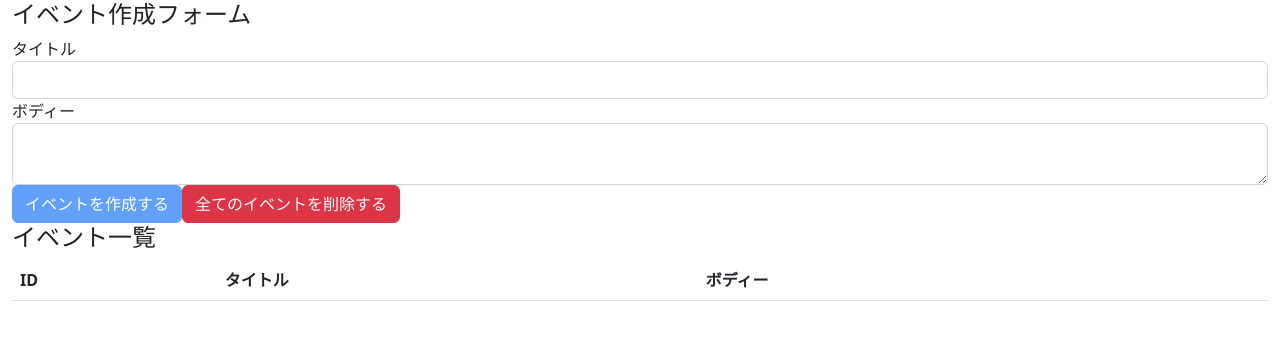
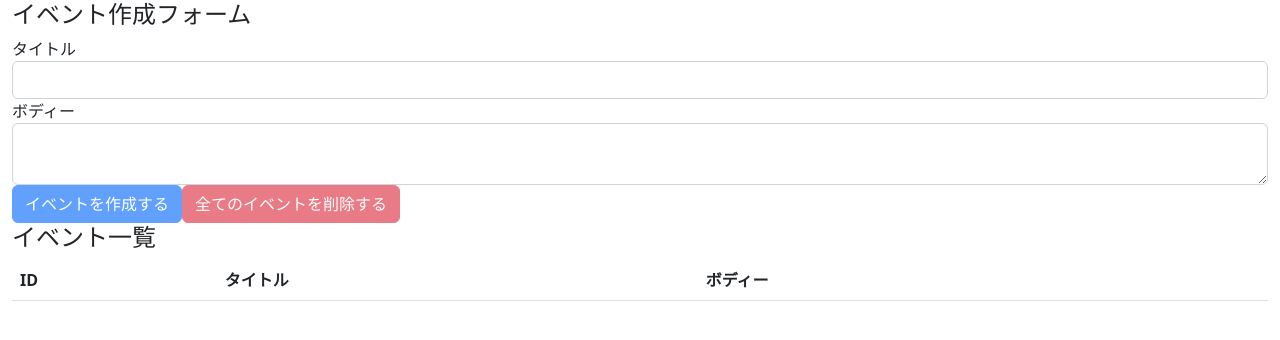
Before and after one commit to misaki-kawaguchi/react_hooks_sample, a React (Create React App) app: page / in a window 1280 px wide. Shown: the top 340 px of the page. Built offline with nearby package versions, Linux system fonts and the light colour scheme.

Commit message:
イベント一覧にイベントがある場合のみ一括削除できるようにする

```diff
--- a/src/components/App.js
+++ b/src/components/App.js
@@ -63,7 +63,11 @@ const App = () => {
         >
           イベントを作成する
         </button>
-        <button className="btn btn-danger" onClick={deleteAllEvents}>
+        <button
+          className="btn btn-danger"
+          onClick={deleteAllEvents}
+          disabled={state.length === 0}
+        >
           全てのイベントを削除する
         </button>
       </form>
```
